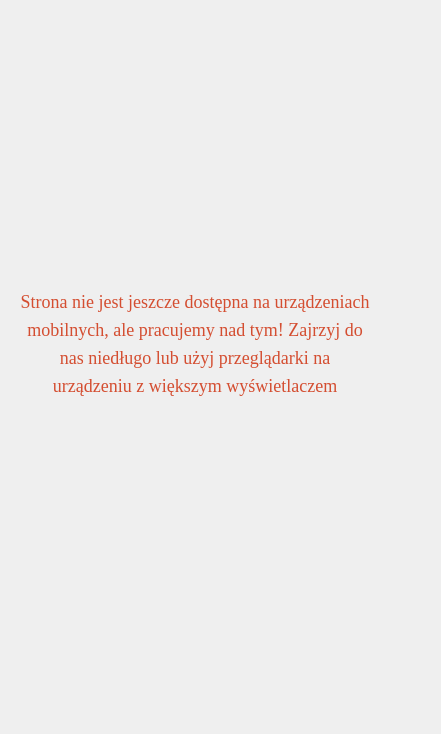
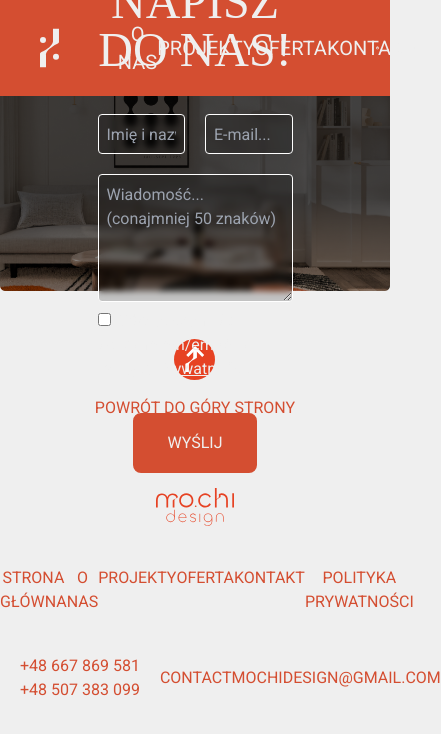
Before and after one commit to grzpyrkowski/mochi, a React (Vite) app: page /kontakt in a window 390 px wide. Shown: the top 734 px of the page, 441 px wide, since content can reach past the window. Built offline with nearby package versions, Linux system fonts and the light colour scheme; a web font is replaced by a local one.

Commit message:
Layout mq

```diff
--- a/package.json
+++ b/package.json
@@ -14,14 +14,12 @@
     "framer-motion": "^11.11.8",
     "react": "^18.2.0",
     "react-dom": "^18.2.0",
-    "react-google-recaptcha": "^3.1.0",
     "react-router": "^6.23.1",
     "react-router-dom": "^6.23.1"
   },
   "devDependencies": {
     "@types/react": "^18.2.66",
     "@types/react-dom": "^18.2.22",
-    "@types/react-google-recaptcha": "^2.1.9",
     "@typescript-eslint/eslint-plugin": "^7.2.0",
     "@typescript-eslint/parser": "^7.2.0",
     "@vitejs/plugin-react": "^4.2.1",
--- a/src/css/index.css
+++ b/src/css/index.css
@@ -119,9 +119,9 @@ h4 {
   text-mochi-orange;
 }
 
-@media (width <= 1024px) and (width > 768px) {
+@media (width < 1024px) and (width > 768px) {
   h1, h2 {
-    font-size: 2.5rem;
+    font-size: 2.25rem;
   }
 
   h3 {
@@ -134,6 +134,11 @@ h4 {
     text-transform: uppercase;
     font-size: 1.25rem;
     line-height: 1;
+  }
+
+  p {
+    font-size: 0.95rem;
+    line-height: 1.25;
   }
 }
 
@@ -161,7 +166,8 @@ header a {
 }
 
 .nav-icons {
-  width: 10%;
+  min-width: 10%;
+  max-width: 15%;
 }
 
 .nav-icons a {
@@ -170,6 +176,17 @@ header a {
 
 footer button {
   text-transform: uppercase;
+}
+
+@media (width < 1024px) and (width > 768px) {
+  header {
+    @apply text-lg;
+  }
+
+  .nav-icons {
+    width: 20%;
+  }
+
 }
 
 /* main */
--- a/src/pages/Contact.tsx
+++ b/src/pages/Contact.tsx
@@ -1,7 +1,6 @@
 import { useState } from "react";
 import { Link } from "react-router-dom";
 import emailjs from "@emailjs/browser";
-import ReCAPTCHA from "react-google-recaptcha";
 import form_bg from "../data/pictures/contact/form_bg.png";
 
 export default function Contact() {
@@ -44,7 +43,7 @@ export default function Contact() {
             <img src={form_bg}
             alt="Visualization of a modern interior design project created by mochi, background for the contact form."
             className="block rounded-none"/>
-            <form className="absolute z-10 mt-24 w-1/2" onSubmit={handleSubmit}>
+            <form className="absolute z-10 mt-16 w-1/2" onSubmit={handleSubmit}>
                 <h1 className="mb-10">napisz do nas!</h1>
                 <div className="flex-between">
                     <label className="mr-5 text-left w-1/2">
@@ -89,13 +88,8 @@ export default function Contact() {
                         onChange={(val: any) => setIsChecked(val)}
                         checked = {isChecked}
                     />
-                    <span>Oświadczam, że zapoznałam/em się z <Link to="/polityka-prywatnosci">Polityką Prywatności</Link>.</span>
+                    <span>Oświadczam, że zapoznałam/em się z <Link to="/polityka-prywatnosci" className="underline">Polityką Prywatności</Link>.</span>
                 </div>
-                <ReCAPTCHA
-                    className="mt-2"
-                    sitekey="6Ld6rasqAAAAALGaQ_T5Ro2TosAwQ3ClwuFlPbN3"
-                    onChange={(val: any) => setIsChecked(val)}
-                />
                 <div>
                     <button disabled={!isChecked} type="submit" className="mochi-button">Wyślij</button>
                 </div>
--- a/src/pages/Layout.tsx
+++ b/src/pages/Layout.tsx
@@ -1,6 +1,7 @@
-import { Outlet, Link } from "react-router-dom";
+import { Outlet } from "react-router-dom";
 import { useState, useEffect } from "react";
 import Header from "./components/Header.tsx";
+import Footer from "./components/Footer.tsx";
 import ScrollToTop from './components/ScrollToTop.tsx'
 import signOrange from "../data/pictures/layout/sign.svg";
 import signWhite from "../data/pictures/layout/sign_white.svg";
@@ -11,7 +12,6 @@ import igWhite from "../data/pictures/layout/instagram_white.svg";
 import beOrange from "../data/pictures/layout/behance.svg";
 import beWhite from "../data/pictures/layout/behance_white.svg";
 import back_to_top from "../data/pictures/layout/back_to_start_arrow.svg";
-import logo from "../data/pictures/landing_page/logo.svg";
 import MobilePlaceholder from "./components/MobilePlaceholder.tsx";
 
 export default function Layout() {
@@ -24,10 +24,6 @@ export default function Layout() {
         }
     }, [isMobile])
 
-    function handleClick() {
-        window.open('mailto:contactmochidesign@gmail.com')
-    }
-
     const handleScroll = () => {
         window.scrollTo({
             top: 0,
@@ -36,9 +32,9 @@ export default function Layout() {
     }
 
     return (
-        isMobile ?
-        <MobilePlaceholder />
-        :
+        // isMobile ?
+        // <MobilePlaceholder />
+        // :
         <>
             {/* <ContactAlert /> */}
             <ScrollToTop />
@@ -67,34 +63,12 @@ export default function Layout() {
                     <Outlet />
                 </main>
                 <section className="back-to-top center">
-                    <div className="center mt-20 cursor-pointer" onClick={handleScroll}>
+                    <div className="center mt-12 lg:mt-16 cursor-pointer" onClick={handleScroll}>
                         <img src={back_to_top} />
                         <p className="uppercase mt-4">powrót do góry strony</p>
                     </div>
                 </section>
-                <footer>
-                    <img className="mx-auto mt-20 w-1/5" src={logo}></img>
-                    <div className="flex-between w-3/5 mx-auto my-10 uppercase">
-                        <Link to="/">strona główna</Link>
-                        <Link to="/o-nas">o nas</Link>
-                        <Link to="/projekty/salon">projekty</Link>
-                        <Link to="/oferta">oferta</Link>
-                        <Link to="/kontakt">kontakt</Link>
-                        <Link to="/polityka-prywatnosci">polityka prywatności</Link>
-                    </div>
-                    <div className="flex-between w-7/12 mx-auto my-10">
-                        <div>
-                            <p className="whitespace-nowrap my-0">+48 667 869 581</p>
-                            <p className="whitespace-nowrap my-0">+48 507 383 099</p>
-                        </div>
-                        <button onClick={handleClick}>contactmochidesign@gmail.com</button>
-                        <div className="flex">
-                            <Link to="https://www.facebook.com/profile.php?id=61561418972337" target="_blank" className="mx-2"><img src={fbOrange}></img></Link>
-                            <Link to="https://www.instagram.com/mo.chidesign/" target="_blank" className="mx-2"><img src={igOrange}></img></Link>
-                            <Link to="https://www.behance.net/michalimietlin" target="_blank" className="mx-2"><img src={beOrange}></img></Link>
-                        </div>
-                    </div>
-                </footer>
+                <Footer />
             </div>
         </>
     )
--- /dev/null
+++ b/src/pages/components/Footer.tsx
@@ -0,0 +1,30 @@
+import { Link } from "react-router-dom"
+import logo from "../../data/pictures/landing_page/logo.svg";
+
+export default function Footer() {
+
+    function handleClick() {
+        window.open('mailto:contactmochidesign@gmail.com')
+    }
+
+    return (
+        <footer>
+            <img className="mx-auto mt-12 lg:mt-20 w-1/5" src={logo}></img>
+            <div className="flex-between md:w-3/4 lg:w-3/5 mx-auto my-10 uppercase">
+                <Link to="/">strona główna</Link>
+                <Link to="/o-nas">o nas</Link>
+                <Link to="/projekty/salon">projekty</Link>
+                <Link to="/oferta">oferta</Link>
+                <Link to="/kontakt">kontakt</Link>
+                <Link to="/polityka-prywatnosci">polityka prywatności</Link>
+            </div>
+            <div className="flex-between md:w-2/3 lg:w-1/2 mx-auto my-10">
+                <div>
+                    <p className="whitespace-nowrap my-0">+48 667 869 581</p>
+                    <p className="whitespace-nowrap my-0">+48 507 383 099</p>
+                </div>
+                <button onClick={handleClick}>contactmochidesign@gmail.com</button>
+            </div>
+        </footer>
+    )
+}
--- a/src/pages/components/Header.tsx
+++ b/src/pages/components/Header.tsx
@@ -14,7 +14,7 @@ export default function Header({urlSign, urlFB, urlIG, urlBE}: Props) {
                 <Link to="/" className="nav-logo flex-center mr-10">
                     <img className="w-5" alt="sign" src={urlSign}></img>
                 </Link>
-                <div className="w-6/12 flex-between">
+                <div className="w-3/5 md:w-7/12 lg:w-1/2 flex-between">
                     <Link to="/o-nas">
                         <HeaderButton value="o nas"/>
                     </Link>
--- a/src/pages/components/LPRealisation.tsx
+++ b/src/pages/components/LPRealisation.tsx
@@ -32,7 +32,7 @@ export default function LPRealisation({picUrl, projUrl, title, desc, year}: Prop
 
     return (
     <Link to={"/projekty/" + projUrl} className="flex-center text-mochi-white relative text-left">
-            <img className="absolute rounded-none w-6 top-12 right-20 z-10" alt={{projUrl} + ' project thumbnail, also button leading to particular project site'} src={sign}></img>
+            <img className="absolute rounded-none w-4 md:w-5 lg:w-6 top-10 lg:top-12 right-12 lg:right-20 z-10" alt={{projUrl} + ' project thumbnail, also button leading to particular project site'} src={sign}></img>
             <motion.div
                 className="w-full h-full mb-20 absolute blures"
                 onMouseEnter={handleMouseEnter}
```
Also changed, not shown: src/pages/LandingPage.tsx (+9 -9 lines).
